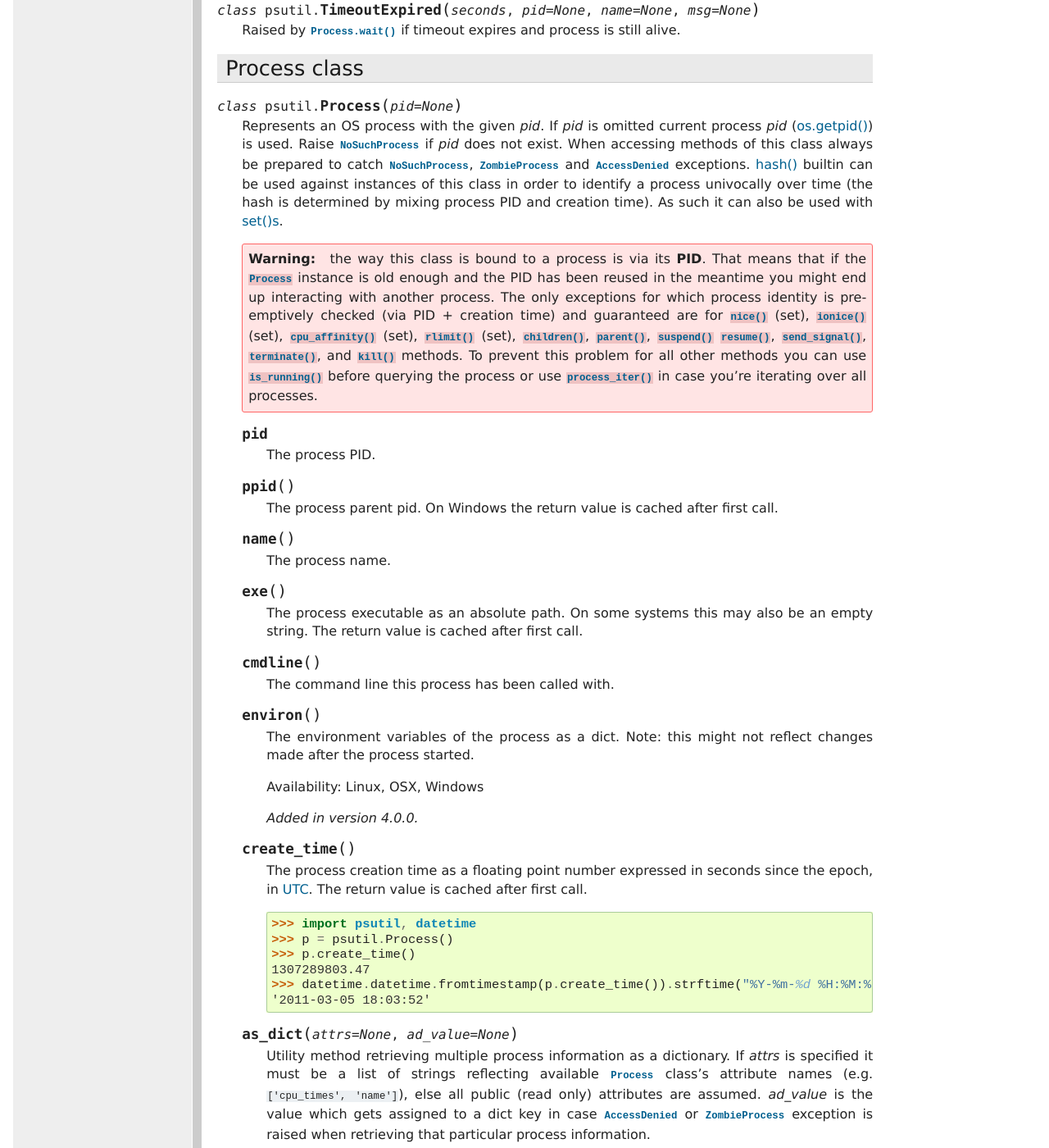
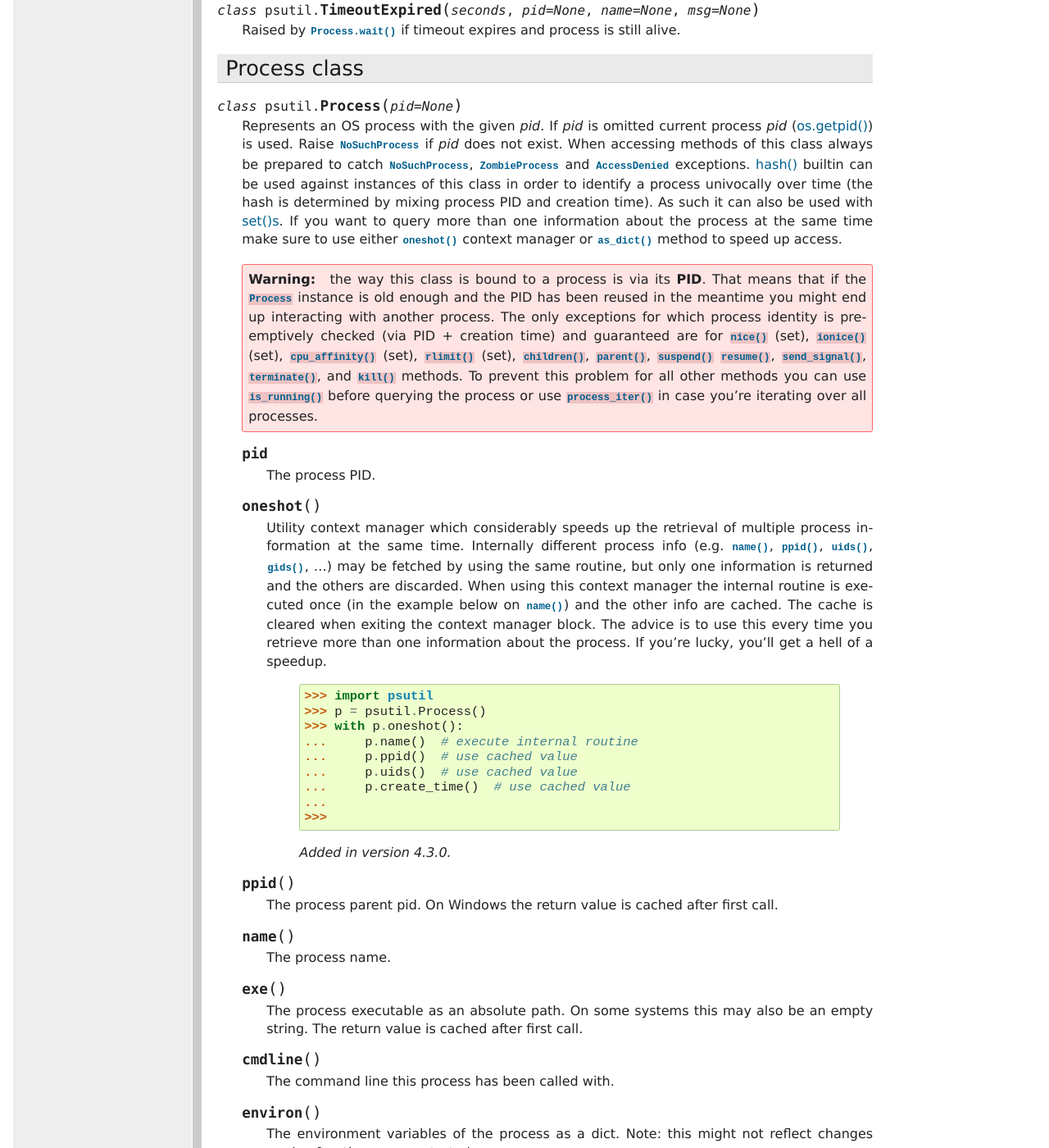
Before and after one commit to giampaolo/psutil, a Sphinx documentation site: the page built from docs/index.rst, in a window 1280 px wide and 1400 px high, scrolled down 10890 px. Shown: the whole window at 82% size. Built offline with Sphinx 7.4.7, drawn with Linux system fonts in a browser that asks for light colours; formulas are drawn with MathJax 3; some of the changed text lies outside the part shown.

Commit message:
update doc and apply oneshot() where necessary

```diff
--- a/docs/index.rst
+++ b/docs/index.rst
@@ -685,6 +685,9 @@ Process class
   univocally over time (the hash is determined by mixing process PID
   and creation time). As such it can also be used with
   `set()s <http://docs.python.org/2/library/stdtypes.html#types-set>`__.
+  If you want to query more than one information about the process at the same
+  time make sure to use either :meth:`oneshot()` context manager or
+  :meth:`as_dict()` method to speed up access.
 
   .. warning::
 
@@ -714,6 +717,31 @@ Process class
 
      The process PID.
 
+  .. method:: oneshot()
+
+    Utility context manager which considerably speeds up the retrieval of
+    multiple process information at the same time.
+    Internally different process info (e.g. :meth:`name`, :meth:`ppid`,
+    :meth:`uids`, :meth:`gids`, ...) may be fetched by using the same routine,
+    but only one information is returned and the others are discarded.
+    When using this context manager the internal routine is executed once (in
+    the example below on :meth:`name()`) and the other info are cached.
+    The cache is cleared when exiting the context manager block.
+    The advice is to use this every time you retrieve more than one information
+    about the process. If you're lucky, you'll get a hell of a speedup.
+
+        >>> import psutil
+        >>> p = psutil.Process()
+        >>> with p.oneshot():
+        ...     p.name()  # execute internal routine
+        ...     p.ppid()  # use cached value
+        ...     p.uids()  # use cached value
+        ...     p.create_time()  # use cached value
+        ...
+        >>>
+
+     .. versionadded:: 4.3.0
+
   .. method:: ppid()
 
      The process parent pid.  On Windows the return value is cached after first
@@ -765,6 +793,8 @@ Process class
      value which gets assigned to a dict key in case :class:`AccessDenied`
      or :class:`ZombieProcess` exception is raised when retrieving that
      particular process information.
+     Internally, :meth:`as_dict` uses :meth:`oneshot` context manager so
+     there's no need you use it also.
 
         >>> import psutil
         >>> p = psutil.Process()
@@ -773,6 +803,9 @@ Process class
 
      .. versionchanged:: 3.0.0 *ad_value* is used also when incurring into
         :class:`ZombieProcess` exception, not only :class:`AccessDenied`
+
+     .. versionchanged:: 4.3.0 :meth:`as_dict` is considerably faster thanks
+        to :meth:`oneshot` context manager.
 
   .. method:: parent()
 
```
Also changed, not shown: 6 other files.
